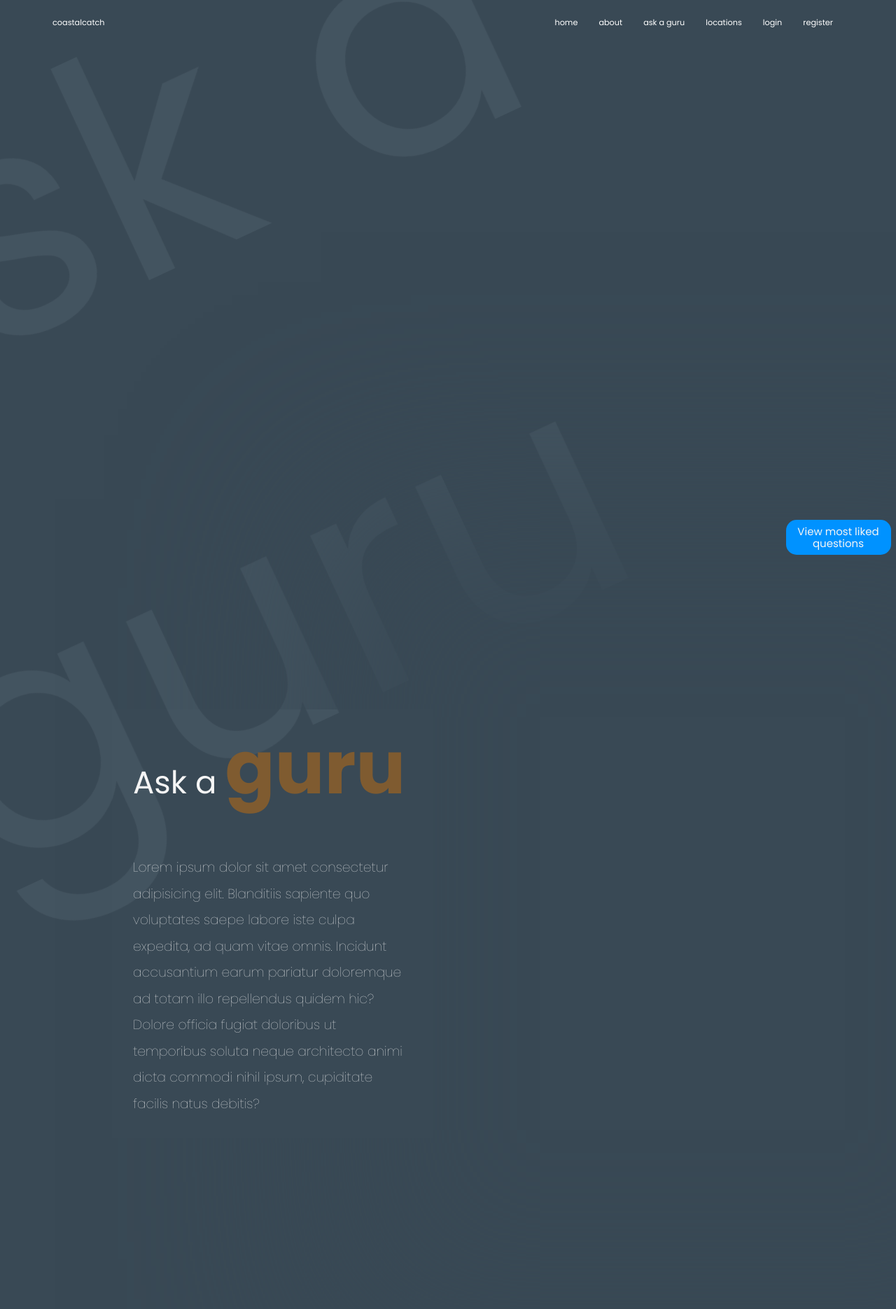
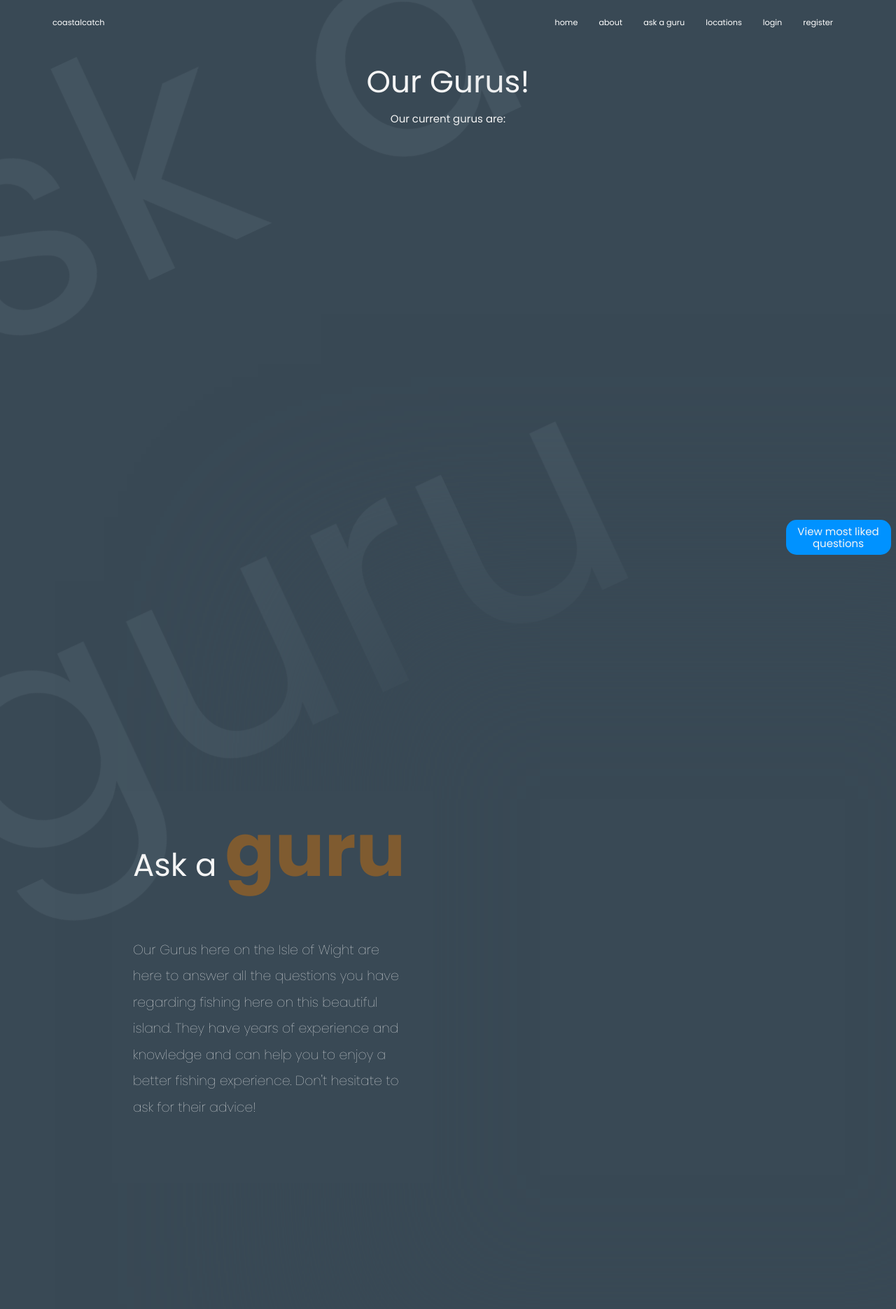
Before and after one commit to jjpickering10/CI-MS3-CoastalCatchIOW, a Flask app: page /ask_guru in a window 1280 px wide. Shown: the top 1871 px of the page at 70% size. Run offline with Flask 2, Linux system fonts and the light colour scheme; data that the repository does not hold is empty; a map, chart or similar area stays blank; some libraries are stand-ins or nearby versions.

Commit message:
Fix: added 'no reply yet' message to unanswered questions

```diff
--- a/templates/ask_guru.html
+++ b/templates/ask_guru.html
@@ -1,5 +1,12 @@
 {% extends "base.html" %}
 {% block content %}
+
+<div class="row center-align">
+  <div class="col s12">
+    <h3>Our Gurus!</h3>
+    <p>Our current gurus are: </p>
+  </div>
+</div>
 
 <div class="carousel">
   {% for user in users %}
@@ -37,11 +44,13 @@
       <h3>
         Ask a <span>guru</span>
       </h3>
-      <p>Lorem ipsum dolor sit amet consectetur adipisicing elit. Blanditiis sapiente quo voluptates saepe labore iste
-        culpa expedita, ad quam vitae omnis. Incidunt accusantium earum pariatur doloremque ad totam illo repellendus
-        quidem hic? Dolore officia fugiat doloribus ut temporibus soluta neque architecto animi dicta commodi nihil
-        ipsum,
-        cupiditate facilis natus debitis?</p>
+      <p>Our Gurus here on the Isle of Wight are here to answer all the questions you have regarding fishing here on
+        this beautiful island. They have years of experience and knowledge and can help you to enjoy a better fishing experience.
+        Don't hesitate to ask for their advice!</p>
+        {% if session.user %}
+        <p>If you would like to apply to be one of our gurus, check out the contact form <a href="{{ url_for('apply_guru') }}">here.</a></p>
+        {% endif %}
+      <p></p>
     </div>
   </div>
 
@@ -49,7 +58,7 @@
   <div class="question-container">
     <div class="ask-question">
       <h3>Ask <span>question</span></h3>
-      <form class="" method="POST" action="{{ url_for('ask_guru') }}">
+      <form method="POST" action="{{ url_for('ask_guru') }}">
 
         <div class="row">
           <div class="input-field">
@@ -129,8 +138,10 @@
           "{{ question.question_description }}"
         </p>
       </div>
+      {% set reply_count = [] %}
       {% for reply in replies %}
       {% if reply.question_id == question._id %}
+      {% set reply_count = reply_count.append(1) %}
       <p class="question-reply"><i class="far fa-comment"></i> {{ reply.reply }}</p>
       <p class="question-reply-user"><i class="fas fa-user"></i> Reply from: {{ reply.created_by }}</p>
       {% if session.user|lower == question.created_by|lower or session.admin|lower == "yes" %}
@@ -153,6 +164,9 @@
       {% endif %}
       {% endif %}
       {% endfor %}
+      {% if reply_count|length == 0 %}
+      <p class="question-reply"><i class="far fa-comment"></i> No reply yet :( </p>
+      {% endif %}
       {% if session.guru|lower == "yes" %}
 
       <div class="row reply-section">
```
